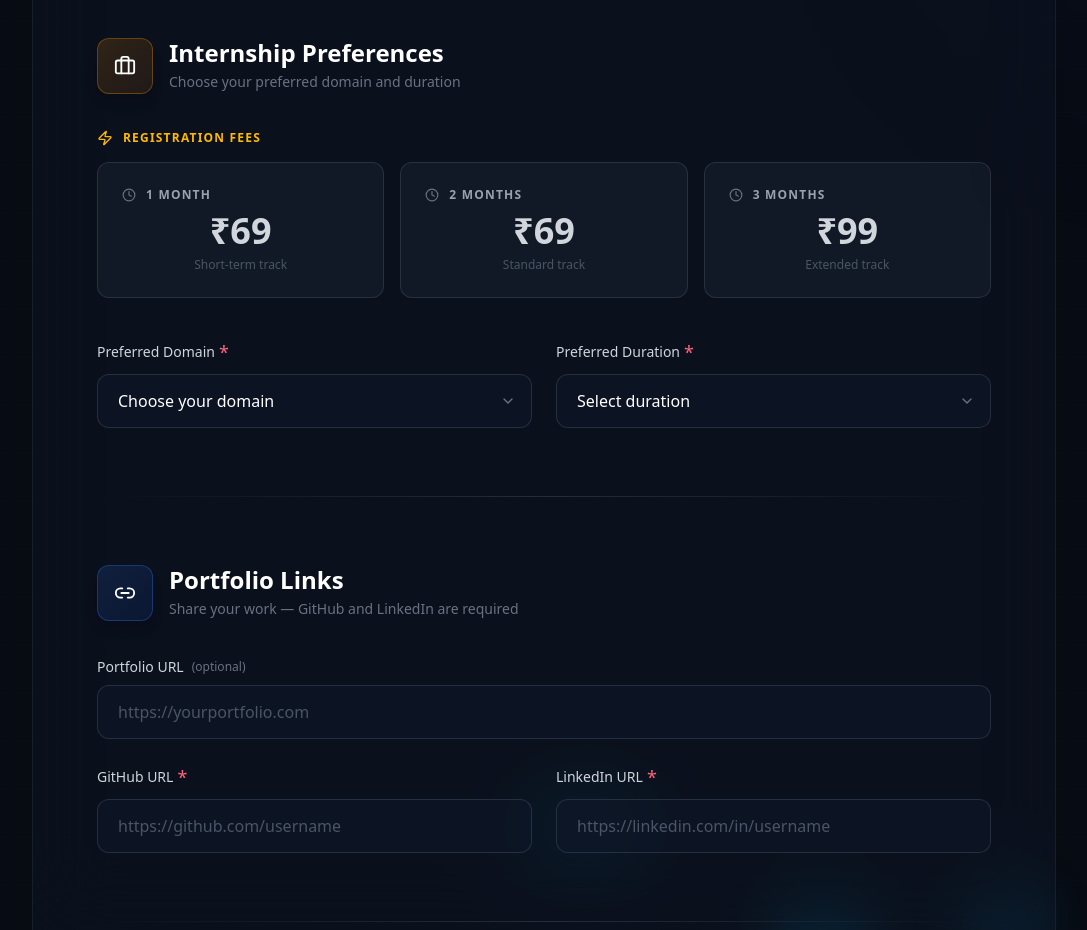
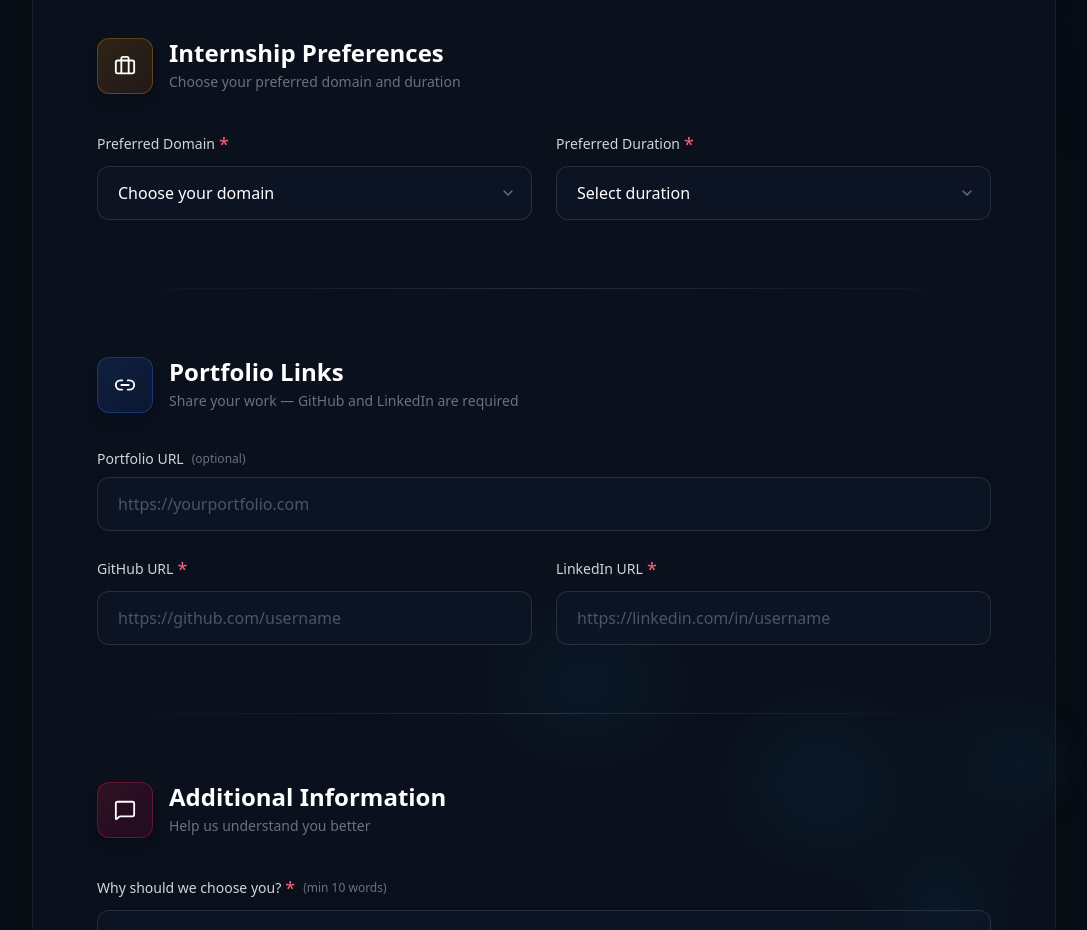
Before and after one commit to amangupta9454/WEBSITE, a React (Vite) app in the folder FRONTEND/: page /registration in a window 1280 px wide. Shown: the part 1400-2330 px from the top of the page, without its empty margins (96-1183 px from the left). Built offline with nearby package versions, Linux system fonts and the light colour scheme.

Commit message:
registration fees

```diff
--- a/FRONTEND/src/Components/Registration.jsx
+++ b/FRONTEND/src/Components/Registration.jsx
@@ -609,7 +609,7 @@ const Registration = () => {
               />
 
               {/* Fees Info Cards */}
-              <div className="mb-8 sm:mb-10">
+              {/* <div className="mb-8 sm:mb-10">
                 <div className="flex items-center gap-2.5 mb-4 group">
                   <Zap size={16} className="text-amber-400 animate-pulse group-hover:animate-bounce" />
                   <span className="text-xs font-black uppercase tracking-widest text-amber-400 group-hover:text-amber-300 transition-colors duration-300">Registration Fees</span>
@@ -648,7 +648,7 @@ const Registration = () => {
                     </div>
                   </div>
                 )}
-              </div>
+              </div> */}
 
               <div className="grid grid-cols-1 sm:grid-cols-2 gap-5 sm:gap-6">
                 <InputField label="Preferred Domain" required>
@@ -742,7 +742,7 @@ const Registration = () => {
             </section>
 
             {/* Summary strip before submit */}
-            {currentFee && (
+            {/* {currentFee && (
               <div className="rounded-xl bg-gradient-to-r from-sky-500/10 via-sky-500/8 to-teal-500/10 border border-sky-500/25 p-6 sm:p-7 flex flex-col sm:flex-row sm:items-center sm:justify-between gap-4 transform transition-all duration-300 hover:border-sky-500/50 hover:shadow-lg hover:shadow-sky-500/20 hover:scale-102 group cursor-pointer">
                 <div className="flex items-center gap-3.5">
                   <div className="p-2.5 rounded-lg bg-sky-500/15 border border-sky-500/30 group-hover:border-sky-500/60 transition-all duration-300 group-hover:scale-110">
@@ -760,7 +760,7 @@ const Registration = () => {
                   <ArrowRight size={14} className="group-hover:translate-x-1 transition-transform duration-300" />
                 </div>
               </div>
-            )}
+            )} */}
 
             {/* Submit Button */}
             <button
```
Also changed, not shown: 3 other files (tests, documents, lock files or other folders).
